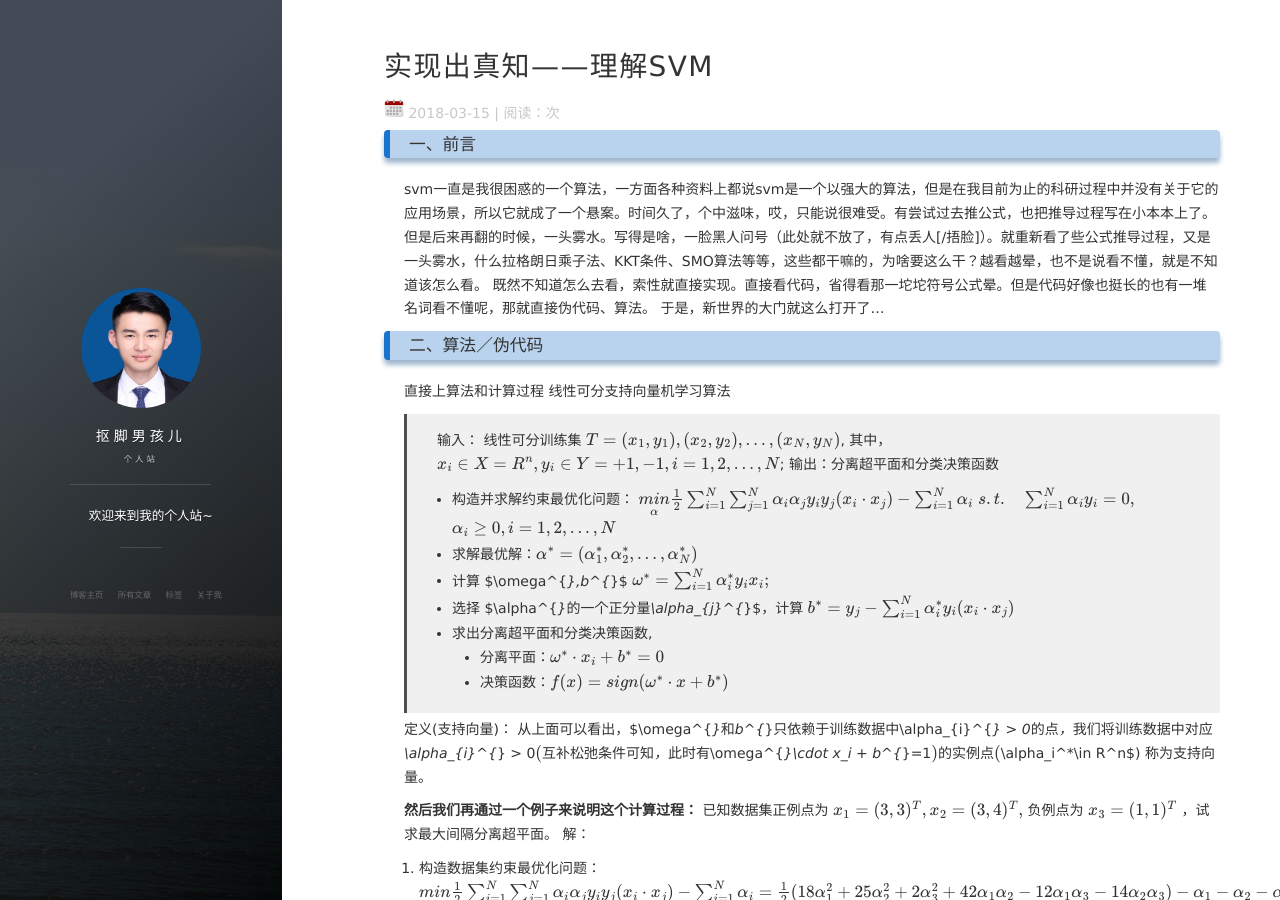
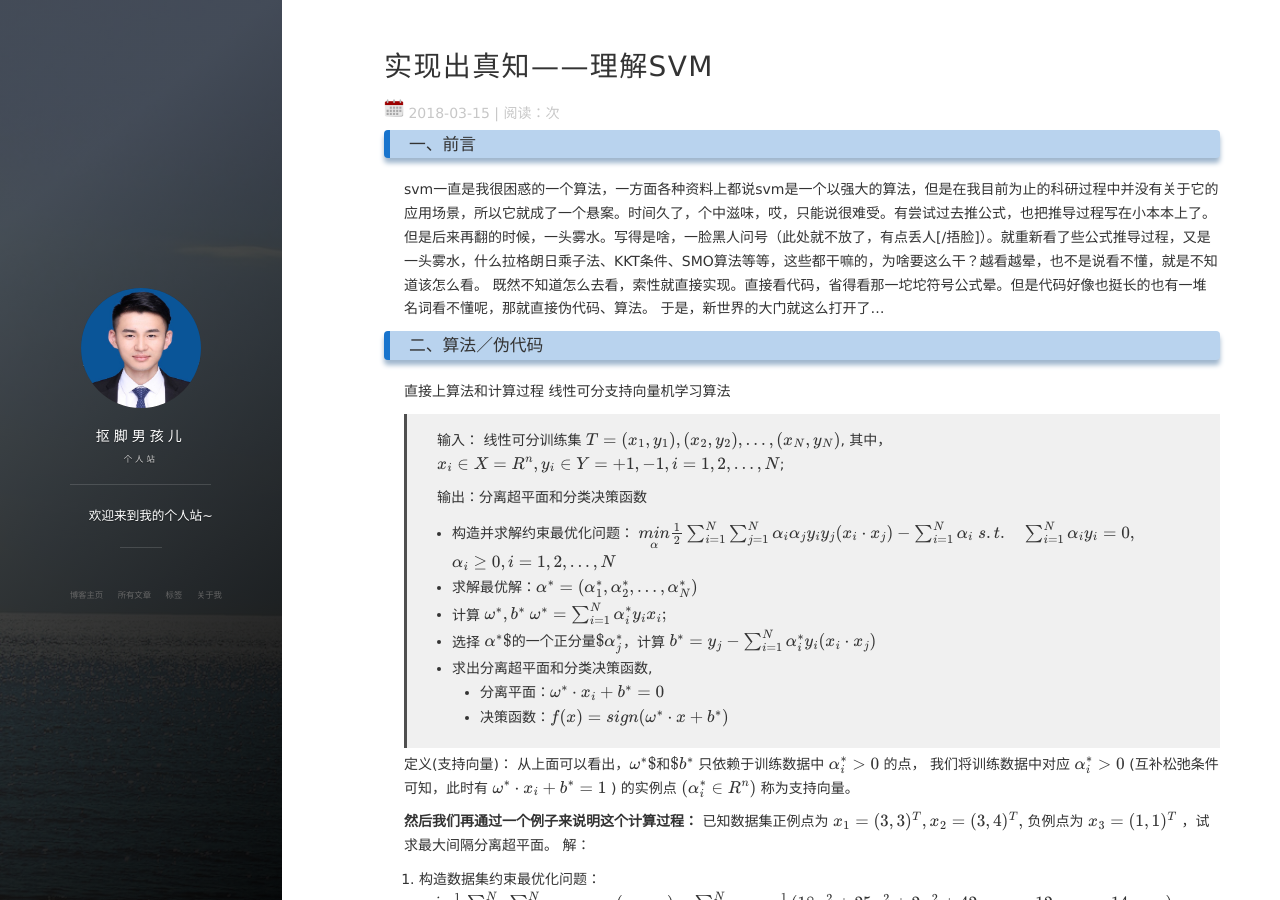
Before and after one commit to ccchooko/ccchooko.github.io, a Jekyll site: the page built from _posts/2018-03-15-SVM.md, in a window 1280 px wide and 900 px high. Built offline with Jekyll 4.4.1, drawn with Linux system fonts in a browser that asks for light colours; nearby versions of some CDN libraries; formulas are drawn with MathJax 3; comment, search, counter and statistics services are not loaded.

Commit message:
修改svm

```diff
--- a/_posts/2018-03-15-SVM.md
+++ b/_posts/2018-03-15-SVM.md
@@ -16,22 +16,25 @@ svm一直是我很困惑的一个算法，一方面各种资料上都说svm是
 线性可分支持向量机学习算法
 
 > 输入： 线性可分训练集 $T=(x_1,y_1),(x_2,y_2),...,(x_N,y_N)$, 其中，$x_i\in X=R^{n}, y_i\in Y={+1,-1},i=1,2,...,N$;
+>
 > 输出：分离超平面和分类决策函数
 > - 构造并求解约束最优化问题：
 > $$\underset{\alpha }{min}  \frac{1}{2}\sum_{i=1}^{N}\sum_{j=1}^{N}\alpha_{i}\alpha_{j}y_iy_j(x_i\cdot x_j)- \sum_{i=1}^{N}\alpha_{i}$$
 > $$s.t. \quad \sum_{i=1}^{N}\alpha_{i}y_i=0,$$
 > $$\alpha_i\geq 0,i=1,2,...,N$$
 > - 求解最优解：$$\alpha^{*}=(\alpha_{1}^{*},\alpha_{2}^{*},...,\alpha_{N}^{*})$$
-> - 计算  $\omega^{*},b^{*}$
+> - 计算  $$\omega^{*},b^{*}$$
 > $$\omega^{*}=\sum_{i=1}^{N}\alpha_{i}^{*}y_ix_i;$$
-> - 选择 $\alpha^{*}$的一个正分量 $\alpha_{j}^{*}$，计算
+> - 选择 $$\alpha^{*}$的一个正分量 $\alpha_{j}^{*}$$，计算
 > $$b^{*}=y_j-\sum_{i=1}^{N}\alpha_{i}^{*}y_i(x_i\cdot x_j)$$
 > - 求出分离超平面和分类决策函数,
 >     - 分离平面：$$\omega^{*}\cdot x_i + b^{*}=0 $$
 >     - 决策函数：$$f(x)=sign(\omega^*\cdot x+b^*)$$
 
 
-定义(支持向量)： 从上面可以看出，$\omega^{*}$  和 $b^{*}$ 只依赖于训练数据中 $\alpha_{i}^{*} > 0$ 的点，我们将训练数据中对应 $\alpha_{i}^{*} > 0$ (互补松弛条件可知，此时有 $\omega^{*}\cdot x_i + b^{*}=1$ )的实例点 ($\alpha_i^*\in R^n$) 称为支持向量。
+定义(支持向量)： 从上面可以看出，$$\omega^{*}$ 和 $b^{*}$$ 只依赖于训练数据中 $$\alpha_{i}^{*} > 0$$ 的点，
+我们将训练数据中对应 $$\alpha_{i}^{*} > 0$$ (互补松弛条件可知，此时有 $$\omega^{*}\cdot x_i + b^{*}=1$$ ) 的实例点 $$ (\alpha_i^*\in R^n )$$ 称为支持向量。
+
 
 **然后我们再通过一个例子来说明这个计算过程：**
 已知数据集正例点为 $x_1=(3,3)^T, x_2=(3,4)^T ,$ 负例点为 $x_3=(1,1)^T$ ，试求最大间隔分离超平面。
```
